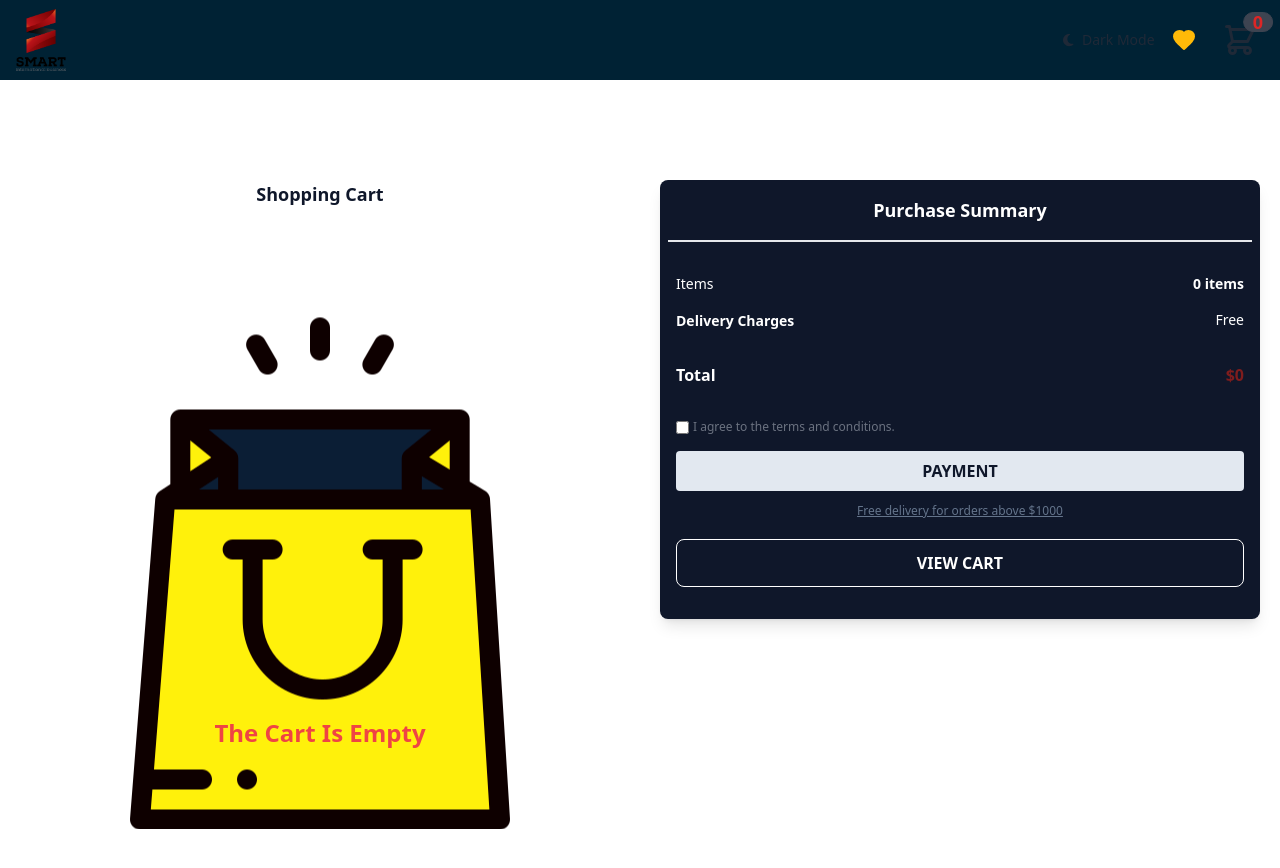
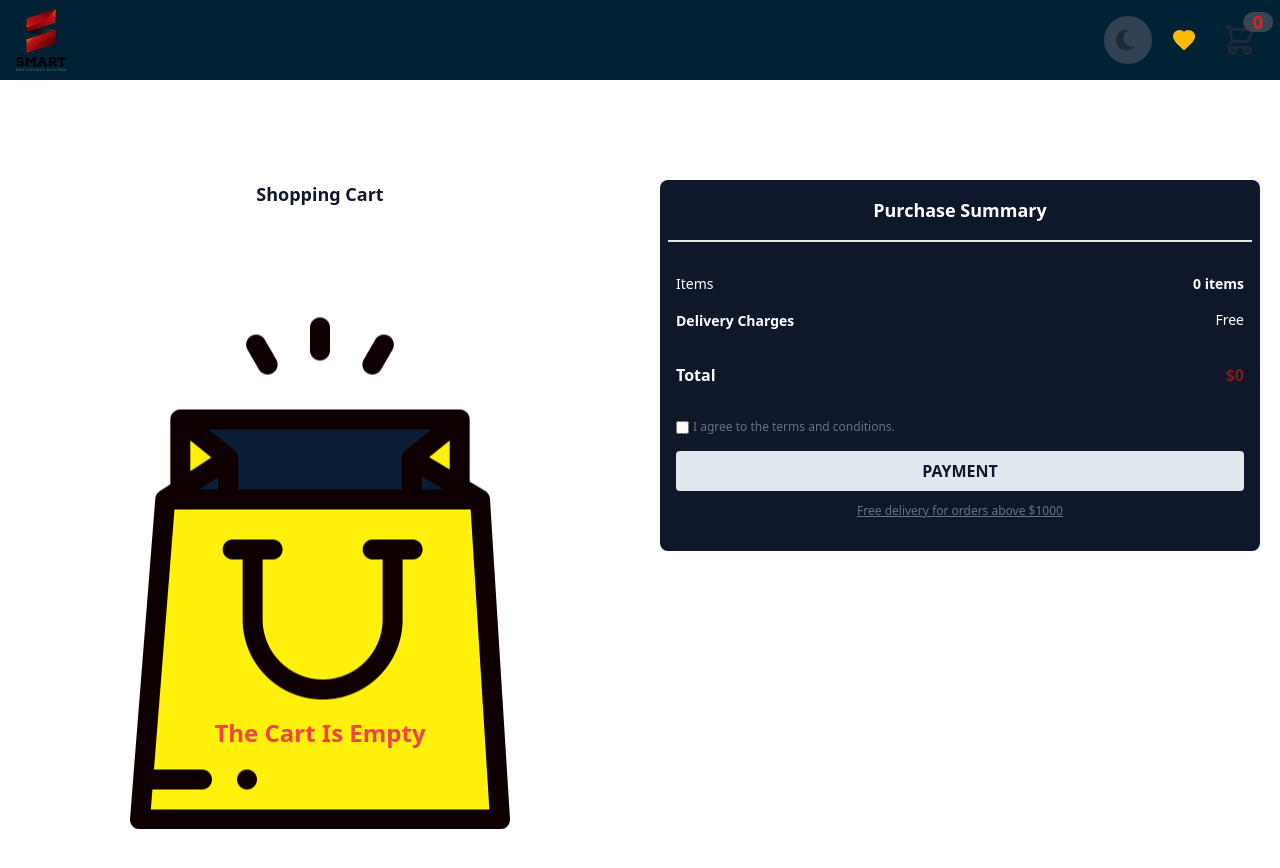
Before and after one commit to Shajwan-Namiq/bag-shop, a React (Create React App) app: page /cartValue in a window 1280 px wide. Shown: the top 868 px of the page. Built offline with nearby package versions, Linux system fonts and the light colour scheme.

Commit message:
adding some style

```diff
--- a/src/components/Checkout.js
+++ b/src/components/Checkout.js
@@ -7,13 +7,13 @@ function Checkout({quantity, price}){
 
   return (
     <div>
-      <div className="rounded-lg text-white bg-slate-900 dark:bg-white dark:text-slate-900 dark:border-red-800  shadow-lg mt-0 px-2  w-full">
+      <div className="rounded-lg text-white bg-slate-900 dark:bg-white dark:text-slate-900 dark:border-red-800    mt-0 px-2  w-full">
         <div>
           <h2 className="border-b-2 py-4 flex justify-center text-lg font-bold ">
             Purchase Summary
           </h2>
 
-          <div className="mx-2 rounded  py-8">
+          <div className="mx-2 rounded py-8">
             <div className=" ">
               <div className="flex items-end">
                 <p
@@ -56,18 +56,9 @@ function Checkout({quantity, price}){
               <button className="text-xs text-slate-500 mt-3 underline">
                 Free delivery for orders above $1000
               </button>
-
-                <button
-            onClick={() => navigate("/cartValue")}
-            className="mt-5 btn uppercase text-base font-bold border border-white hover:text-slate-900 text-white hover:bg-white bg-slate-900 btn-block h-10"
-          >
-            View cart
-          </button>
             </div>
           </div>
         </div>
-
-
 
       </div>
     </div>
--- a/src/components/Navbar.js
+++ b/src/components/Navbar.js
@@ -48,20 +48,19 @@ function toggleDarkMode() {
           </div>
 
           <div className="flex-none">
-            <div onClick={toggleDarkMode}>
+
+            <div onClick={toggleDarkMode}  className="p-3 mr-2 bg-slate-700 hover:bg-slate-900 rounded-full">
               <button className="absolute flex items-center justify-center text-sm transition-all dark:opacity-0">
-                <FontAwesomeIcon className="mr-2" icon={faMoon} />
-                Dark Mode
+                <FontAwesomeIcon className="text-2xl" icon={faMoon} />
               </button>
               <button className="flex opacity-0 items-center justify-center text-sm transition-all dark:opacity-100">
-                <FontAwesomeIcon className="mr-2" icon={faSun} />
-                Light Mode
+                <FontAwesomeIcon className="text-2xl" icon={faSun} />
               </button>
             </div>
 
             <Link
               to="/favourite"
-              className="hover:bg-gray-900 bg-opacity-80 p-3 rounded-full"
+              className="bg-opacity-80 hover:bg-gray-900 p-3  rounded-full"
             >
               <svg
                 width="24px"
@@ -110,14 +109,21 @@ function toggleDarkMode() {
 
               <div
                 tabIndex={0}
-                className="rounded-lg mt-5 card card-compact dropdown-content  w-80 bg-slate-900 shadow"
+                className="rounded-lg mt-5 card card-compact dropdown-content  w-80 bg-slate-900 dark:bg-white shadow"
               >
                 <div className=" card-body">
                   <span className="text-info">
                     {" "}
                     <Total />
                   </span>
-
+                  <div className="mx-4 card-actions">
+                    <button
+                      onClick={() => navigate("/cartValue")}
+                      className="btn uppercase text-base font-bold border border-white hover:text-slate-900 text-white hover:bg-white bg-slate-900 btn-block"
+                    >
+                      View cart
+                    </button>
+                  </div>
                 </div>
               </div>
             </div>
```
Also changed, not shown: src/components/Total.js (+5 -8 lines).
